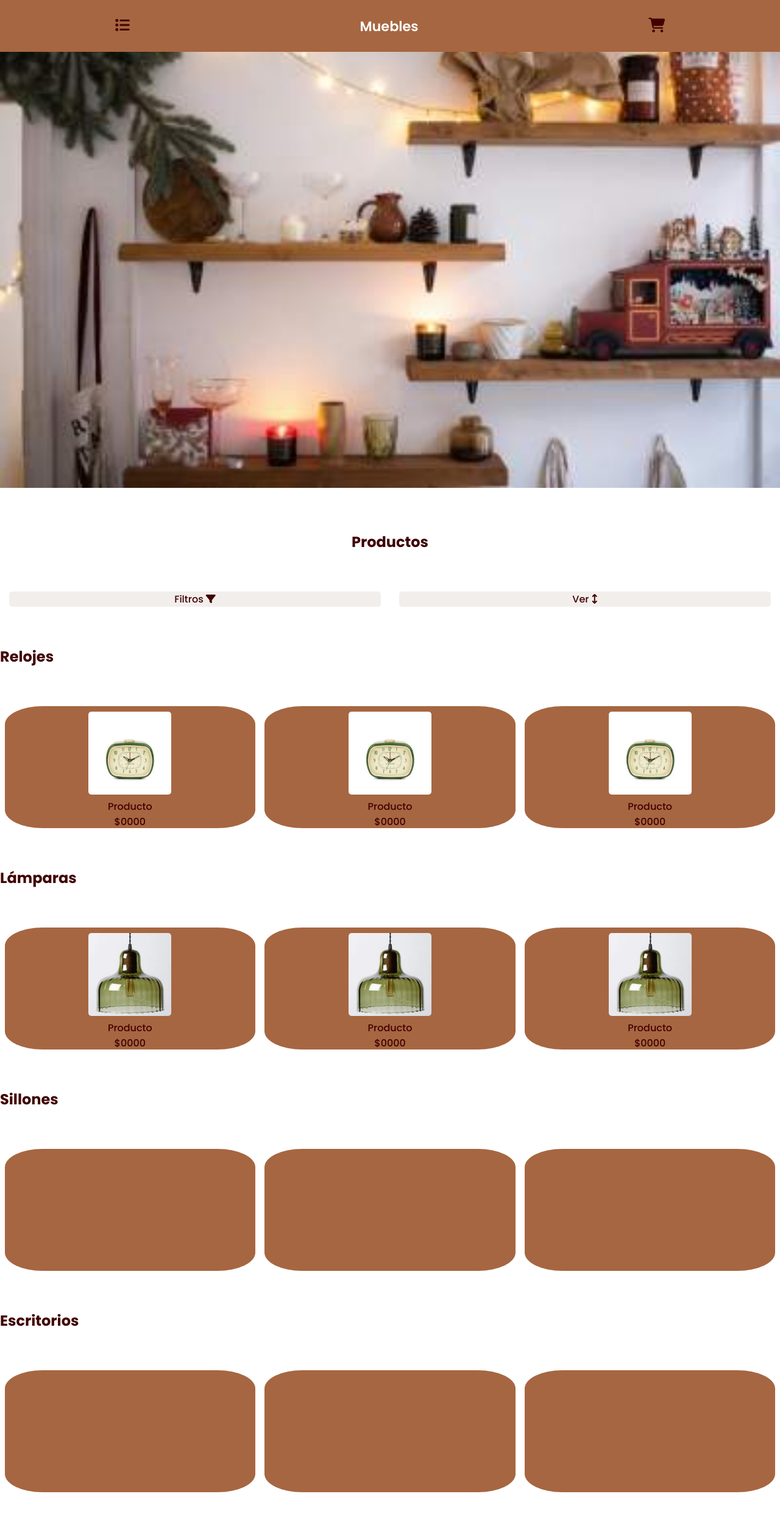
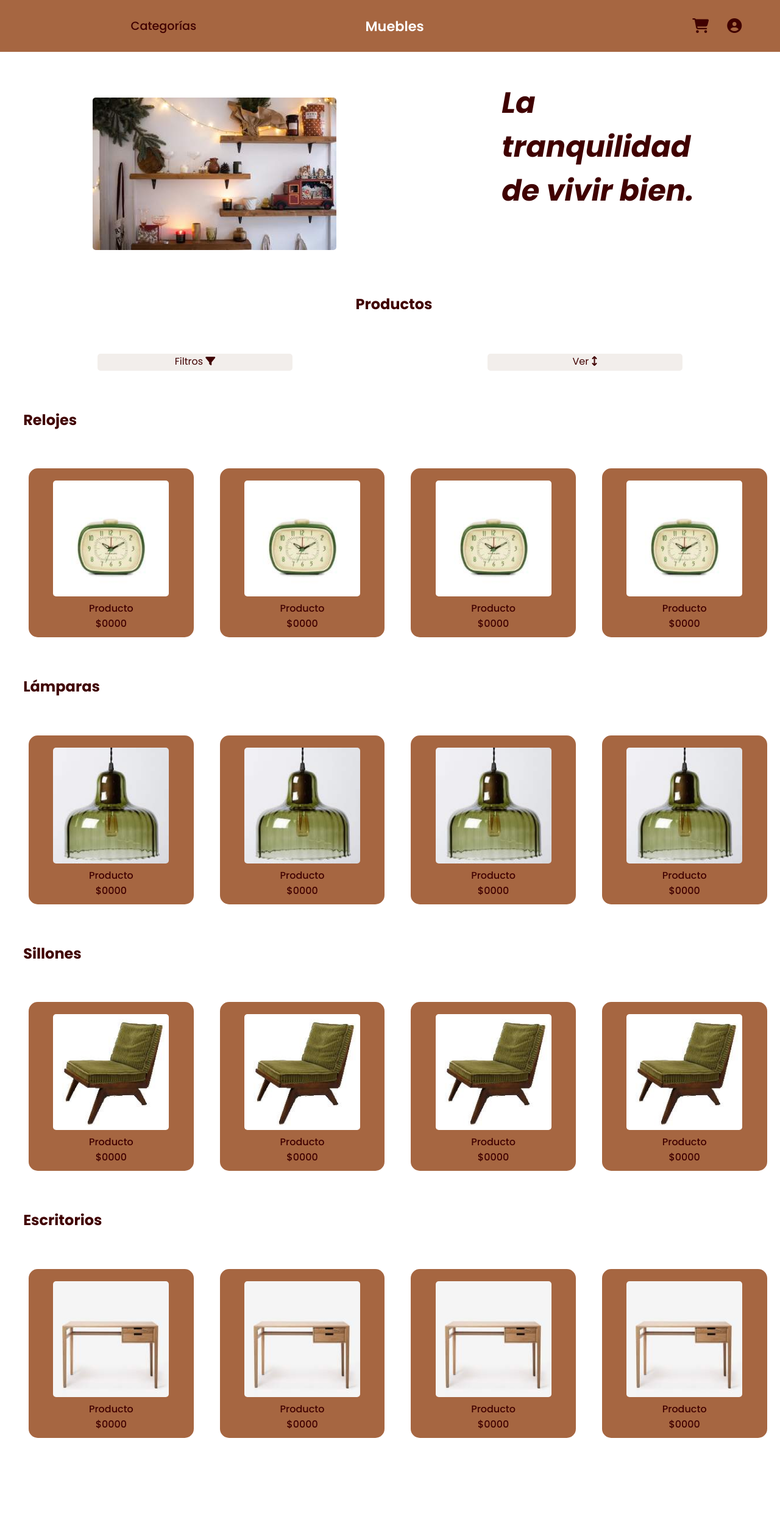
Before and after one commit to ruffinengobrunoo/primer-repositorio, a plain HTML site: page index.html in a window 1280 px wide. Shown: the whole page at 61% size. After the commit the page ends 2420 px from the top, so only its background shows below. Drawn offline with Linux system fonts and the light colour scheme.

Commit message:
version optimizada

```diff
--- a/index.html
+++ b/index.html
@@ -1,5 +1,5 @@
 <!DOCTYPE html>
-<html lang="en">
+<html lang="es">
 <head>
     <meta charset="UTF-8">
     <meta name="viewport" content="width=device-width, initial-scale=1.0">
@@ -13,7 +13,7 @@
 <body>
     <header>
 <!-- menu responsive -->
-        <nav>
+        <nav id="desp">
             <ul>
                 <li><i class="fa-solid fa-list" style="color: #400101;"></i>
                     <ul class="lista">
@@ -22,7 +22,7 @@
                         Usuario
                     </a></li>
                     <li  id="mue-cat">Muebles
-                        <ul class="lista">
+                        <ul class="lista" id="mueb-desp">
                             <li><a href="#relojes">Relojes</a></li>
                             <li><a href="#lamparas">Lámparas</a></li>
                             <li><a href="#sillones">Sillones</a></li>
@@ -34,10 +34,11 @@
             </ul>
         </nav>
 <!-- menu compu -->
+
         <nav id="compu">
             <ul>
-                <li class="lista"><a href="">Categorías</a>
-                    <ul>
+                <li id="menu-compu">Categorías
+                    <ul id="ul-compu" class="lista">
                         <li><a href="#relojes">Relojes</a></li>
                         <li><a href="#lamparas">Lámparas</a></li>
                         <li><a href="#sillones">Sillones</a></li>
@@ -46,25 +47,23 @@
                 </li>
             </ul>
         </nav>
+
         <p id="top-txt">Muebles</p>
 
-        <nav>
-            <ul>
-                <li>
+            <div class="bttns">
                     <i class="fa-solid fa-cart-shopping" style="color: #400101;"></i>
-                    <ul class="lista" id="carrito">
-                        <li>Carrito</li>
-                     </ul>
-                </li>
-            </ul>
-        </nav>
+                    <i class="fa-solid fa-circle-user" id="user-icon" style="color: #400101;"></i> <br />
+
+            </div>
 
 
     </header>
 
     <div class="header">
-        <img src="fotos/header.jpg" alt="header" id="foto-1">
-        <p id="texto">La tranquilidad de vivir bien.</p>
+        <div class="foto">
+        <img src="fotos/header.jpg" alt="header" id="foto-1"></div>
+        <div class="texto-header">
+        <h2 class="texto">La tranquilidad de vivir bien. </h2></div>
     </div>
 
     <h2 id="prod-text">
@@ -76,12 +75,12 @@
         <div class="filtros">
             <nav>
                 <ul>
-                    <li><p>Filtros <i class="fa-solid fa-filter" style="color: #400101;"></i></p>
-            <ul class="lista" id="filtros">
-                <li>opción</li>
-                <li>opción</li>
-                <li>opción</li>
-                <li>opción</li>
+                    <li>Filtros <i class="fa-solid fa-filter" style="color: #400101;"></i>
+                    <ul class="lista" id="filtros">
+                <li class="list-text">opción</li>
+                <li class="list-text">opción</li>
+                <li class="list-text">opción</li>
+                <li class="list-text">opción</li>
             </ul></li>
                 </ul>
             </nav>
@@ -89,12 +88,12 @@
 
         <div class="filtros">
             <nav><ul><li>
-            <p>Ver <i class="fa-solid fa-arrows-up-down" style="color: #400101;"></i></p>
-            <ul class="lista" id="filtros">
-                <li>opción</li>
-                <li>opción</li>
-                <li>opción</li>
-                <li>opción</li>
+            Ver <i class="fa-solid fa-arrows-up-down" style="color: #400101;"></i>
+            <ul class="lista" id="filtros2">
+                <li class="list-text">opción</li>
+                <li class="list-text">opción</li>
+                <li class="list-text">opción</li>
+                <li class="list-text">opción</li>
             </ul>
         </li></ul></nav>
         </div>
@@ -161,26 +160,30 @@
 
             <div class="ej">
                 <a href="">
-                    <img src="" alt="">
-                    <p class="textin"></p>
+                    <img class="foto-prod" src="fotos/sillon.jpg" alt="">
+                    <p class="textin">Producto <br /> $0000</p>
+                </a>
                 </a>
             </div>
             <div class="ej">
                 <a href="">
-                    <img src="" alt="">
-                    <p class="textin"></p>
+                    <img class="foto-prod" src="fotos/sillon.jpg" alt="">
+                    <p class="textin">Producto <br /> $0000</p>
+                </a>
                 </a>
             </div>
             <div class="ej">
                 <a href="">
-                    <img src="" alt="">
-                    <p class="textin"></p>
+                    <img class="foto-prod" src="fotos/sillon.jpg" alt="">
+                    <p class="textin">Producto <br /> $0000</p>
+                </a>
                 </a>
             </div>
             <div class="ej" id="cuatro">
                 <a href="">
-                    <img src="" alt="">
-                    <p class="textin"></p>
+                    <img class="foto-prod" src="fotos/sillon.jpg" alt="">
+                    <p class="textin">Producto <br /> $0000</p>
+                </a>
                 </a>
             </div>
     </div>
@@ -189,26 +192,30 @@
 
             <div class="ej">
                 <a href="">
-                    <img src="" alt="">
-                    <p class="textin"></p>
+                    <img class="foto-prod" src="fotos/escritorio.jpg" alt="">
+                    <p class="textin">Producto <br /> $0000</p>
+                </a>
                 </a>
             </div>
             <div class="ej">
                 <a href="">
-                    <img src="" alt="">
-                    <p class="textin"></p>
+                    <img class="foto-prod" src="fotos/escritorio.jpg" alt="">
+                    <p class="textin">Producto <br /> $0000</p>
+                </a>
                 </a>
             </div>
             <div class="ej">
                 <a href="">
-                    <img src="" alt="">
-                    <p class="textin"></p>
+                    <img class="foto-prod" src="fotos/escritorio.jpg" alt="">
+                    <p class="textin">Producto <br /> $0000</p>
+                </a>
                 </a>
             </div>
             <div class="ej" id="cuatro">
                 <a href="">
-                    <img src="" alt="">
-                    <p class="textin"></p>
+                    <img class="foto-prod" src="fotos/escritorio.jpg" alt="">
+                    <p class="textin">Producto <br /> $0000</p>
+                </a>
                 </a>
             </div>
     </div>
--- a/styles.css
+++ b/styles.css
@@ -12,6 +12,7 @@ body{
     background: var(--acento);
     min-width: 400px;
     font-family: "Poppins", sans-serif;
+    width: 100%;
 }
 #compu{
     display: none;
@@ -40,9 +41,11 @@ ul, li, a{
     color: var(--acento);
     font-weight: 600;
     font-size: 1.4em;
+    width: calc(100% / 3 );
 }
 .fa-solid.fa-list, .fa-solid.fa-circle-user, .fa-solid.fa-cart-shopping{
     font-size: 1.5em;
+
 }
 #foto-1{
     width: 100%;
@@ -51,17 +54,18 @@ ul, li, a{
 .prod{
     display: flex;
     flex-direction: column;
+    margin-left: 2%;
 }
 .list{
     display: flex;
     /* justify-content: space-around; */
 }
 .ej{
-    width: calc(100% / 3 - 15px);
+    width: calc(100% / 3 - 1%);
     background: var(--principal);
     height: 25vh;
     margin: auto;
-    border-radius: 15%;
+    border-radius: 15px;
     display: flex;
     flex-direction: column;
     align-items: center;
@@ -74,6 +78,7 @@ h2{
     color: var(--texto);
     margin-top: 5%;
     margin-bottom: 5%;
+    margin-left: 1%;
 }
 #ultimo{
     margin-bottom: 5%;
@@ -108,6 +113,11 @@ h2{
     display: flex;
     flex-direction: column;
     animation-duration: 3ms;
+
+}
+#mueb-desp{
+    margin: 0;
+
 }
 p{
     color: var(--texto);
@@ -118,3 +128,122 @@ p{
     margin-top: 5%;
     border-radius: 5px;
 }
+.filtros nav ul li:hover > ul.lista{
+    display: block;
+    width: calc(100% / 2 - 30px);
+    height: max-content;
+    color: #400101;
+    margin: auto;
+    background-color: #F2EEEB;
+}
+.list-text{
+    color: #400101;
+}
+.filtros nav ul li{
+    color: #400101;
+}
+.fa-solid.fa-circle-user{
+    display: none;
+}
+#desp{
+    width: calc(100% / 3 );
+}
+/* .bttn{
+    width: calc(100% / 3 );
+} */
+h2.texto{
+    display: none;
+}
+@media screen and (min-width: 670px){
+    body{
+        min-width: 670px;
+        width: 100%;
+    }
+    #desp{
+        display: none;
+    }
+    #compu{
+        display: block;
+        width: calc(100% / 3 - 15px);
+    }
+    #menu-compu{
+        color: #400101;
+        font-weight: 500;
+        font-size: 1.2em;
+    }
+    #ul-compu{
+        width: calc(100% / 3);
+        margin: auto;
+
+    }
+    .texto-header{
+        width: 25%;
+    }
+    h2.texto{
+        display: block;
+        color: #400101;
+        font-size: 3em;
+        font-style: italic;
+        margin-top: 25%;
+    }
+    .header{
+        display: flex;
+        align-items: center;
+        justify-content: space-around;
+    }
+    .ej{
+        width: calc(100% / 4 - 5%);
+        height: 100%;
+        padding: 10px;
+    }
+    #cuatro{
+        display: block;
+        display: flex;
+        justify-content: center;
+        flex-direction: column;
+    }
+    #foto-1{
+        width: max-content;
+        height: 100%;
+        margin-top: 10em;
+        margin-left: 3%;
+        border-radius: 5px;
+    }
+    .filtros{
+        width: 25%;
+        height: 3.5vh;
+        margin: auto;
+    }
+    .foto-prod{
+        width: 95%;
+    }
+    .filtros nav ul li:hover > ul.lista{
+        display: block;
+        width: 25%;
+        height: max-content;
+        color: #400101;
+        margin: auto;
+        display: flex;
+        justify-content: center;
+        background-color: #F2EEEB;
+    }
+
+    .bttns{
+        display: flex;
+        justify-content: space-between;
+
+
+    }
+    #top-txt{
+        width: calc(100% / 3 - 15px);
+    }
+
+    .fa-solid.fa-cart-shopping{
+        margin-right: 15px;
+    }
+    .fa-solid.fa-circle-user{
+        margin-left: 15px;
+        display: block;
+    }
+
+}
```
